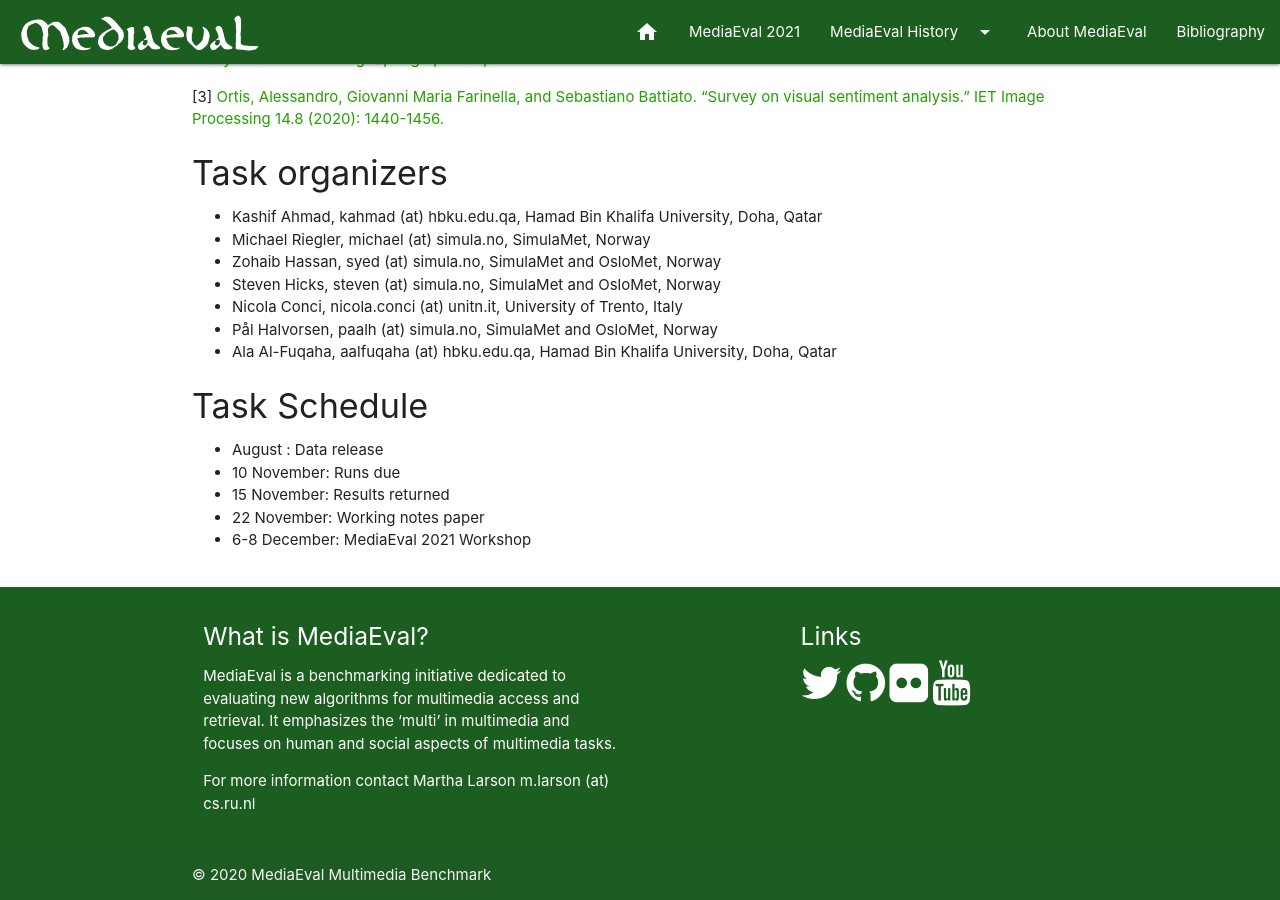
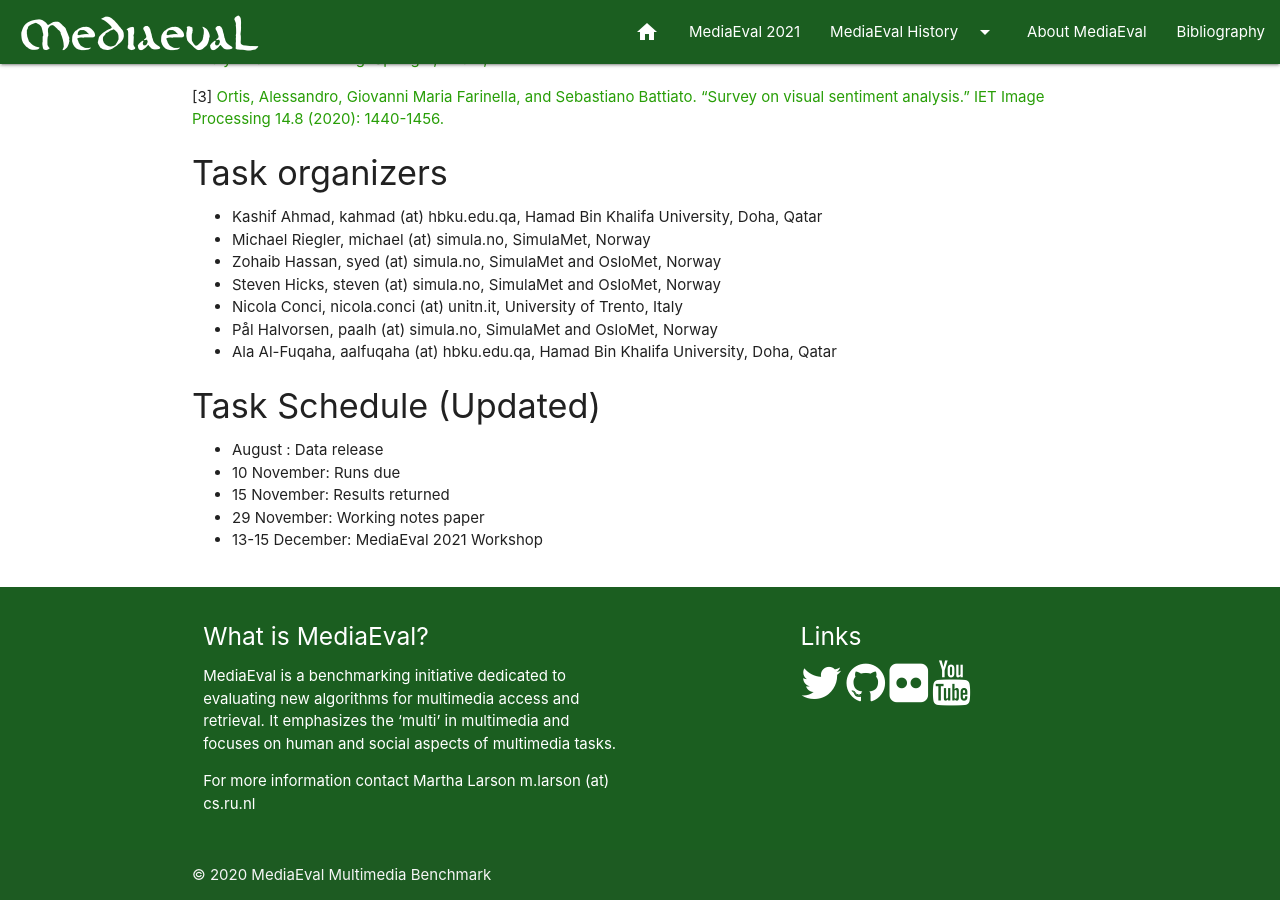
Before and after one commit to multimediaeval/multimediaeval.github.io, a Jekyll site: the page built from _editions/2021/tasks/visualsentiment .md, in a window 1280 px wide and 900 px high, scrolled down 1693 px. Built offline with Jekyll 4.4.1, drawn with Linux system fonts in a browser that asks for light colours.

Commit message:
Update visualsentiment .md

```diff
--- a/_editions/2021/tasks/visualsentiment .md
+++ b/_editions/2021/tasks/visualsentiment .md
@@ -60,9 +60,9 @@
 * Pål Halvorsen, paalh (at) simula.no, SimulaMet and OsloMet, Norway
 * Ala Al-Fuqaha, aalfuqaha (at) hbku.edu.qa, Hamad Bin Khalifa University, Doha, Qatar
 
-#### Task Schedule
+#### Task Schedule (Updated)
 * August : Data release <!-- # Replace XX with your date. We suggest setting the date in June-July-->
 * 10 November: Runs due <!-- # Replace XX with your date. We suggest setting enough time in order to have enough time to assess and return the results by the Results returned deadline-->
 * 15 November: Results returned  <!-- Replace XX with your date. Latest possible should be 15 November-->
-* 22 November: Working notes paper  <!-- Fixed. Please do not change. Exact date to be decided-->
-* 6-8 December: MediaEval 2021 Workshop <!-- Fixed. Please do not change. Exact date to be decided-->
+* 29 November: Working notes paper  <!-- Fixed. Please do not change. Exact date to be decided-->
+* 13-15 December: MediaEval 2021 Workshop <!-- Fixed. Please do not change. Exact date to be decided-->
```
